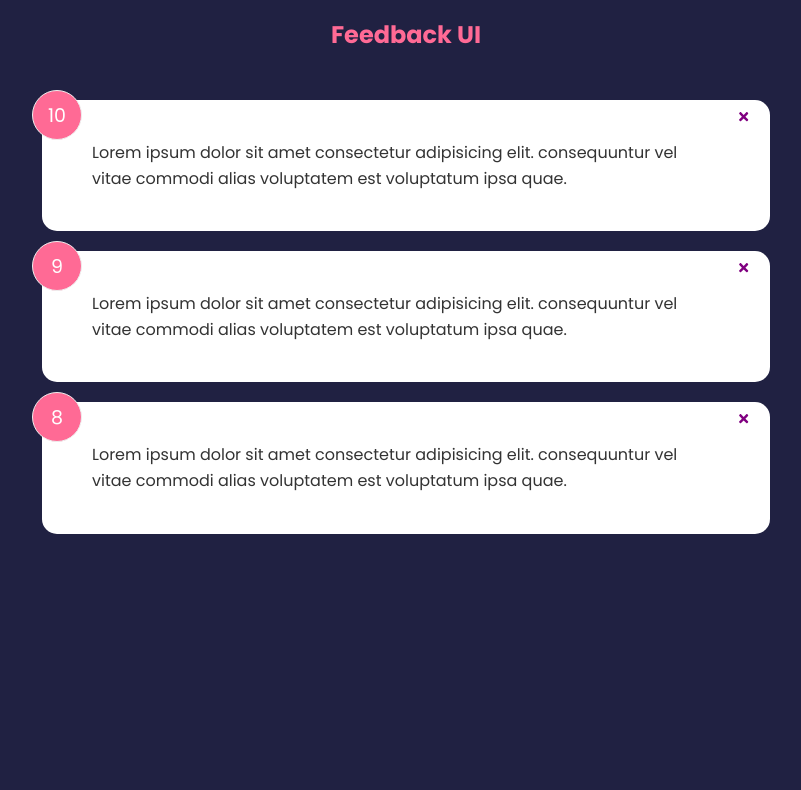
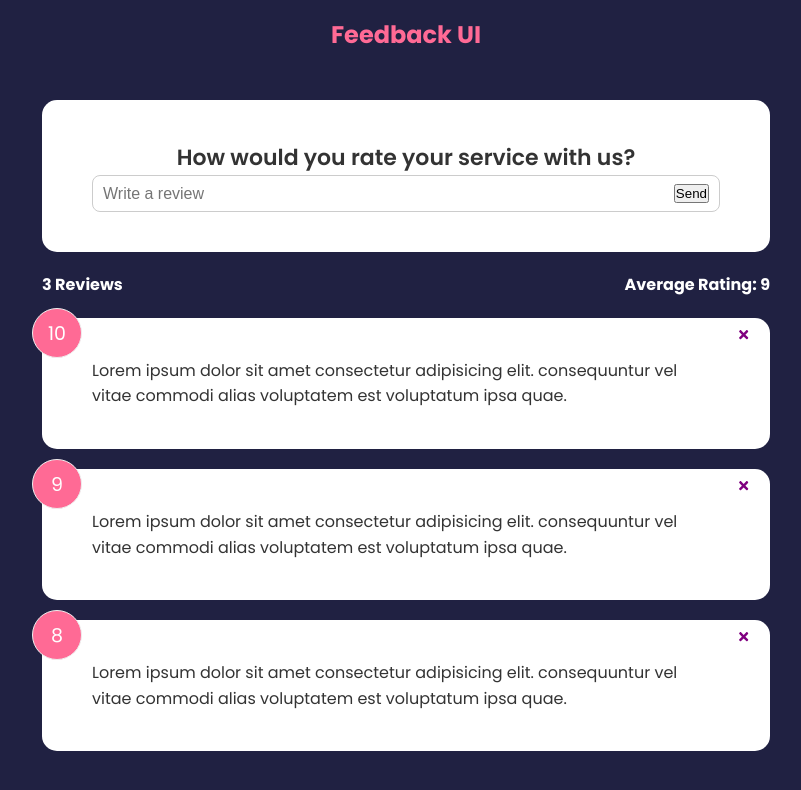
Before and after one commit to ashwaft/feedback-app, a React (Create React App) app in the folder feedback-app/: page / in a window 1280 px wide. Shown: the top 790 px of the page, without its empty margins (234-1035 px from the left). Built offline with nearby package versions, Linux system fonts and the light colour scheme.

Commit message:
Add new component - FeedbackForm

```diff
--- a/feedback-app/src/App.js
+++ b/feedback-app/src/App.js
@@ -2,6 +2,8 @@ import { useState } from "react";
 import Header from "./components/Header";
 import FeedbackList from "./components/FeedbackList";
 import FeedbackData from "./data/FeedbackData";
+import FeedbackStats from "./components/FeedbackStats";
+import FeedbackForm from "./components/FeedbackForm";
 
 function App() {
   const [feedback, setFeedback] = useState(FeedbackData);
@@ -16,6 +18,8 @@ function App() {
     <>
       <Header />
       <div className="container">
+          <FeedbackForm/>
+          <FeedbackStats feedback={feedback} />
         <FeedbackList feedback={feedback} handleDelete={deleteFeedback} />
       </div>
     </>
```
